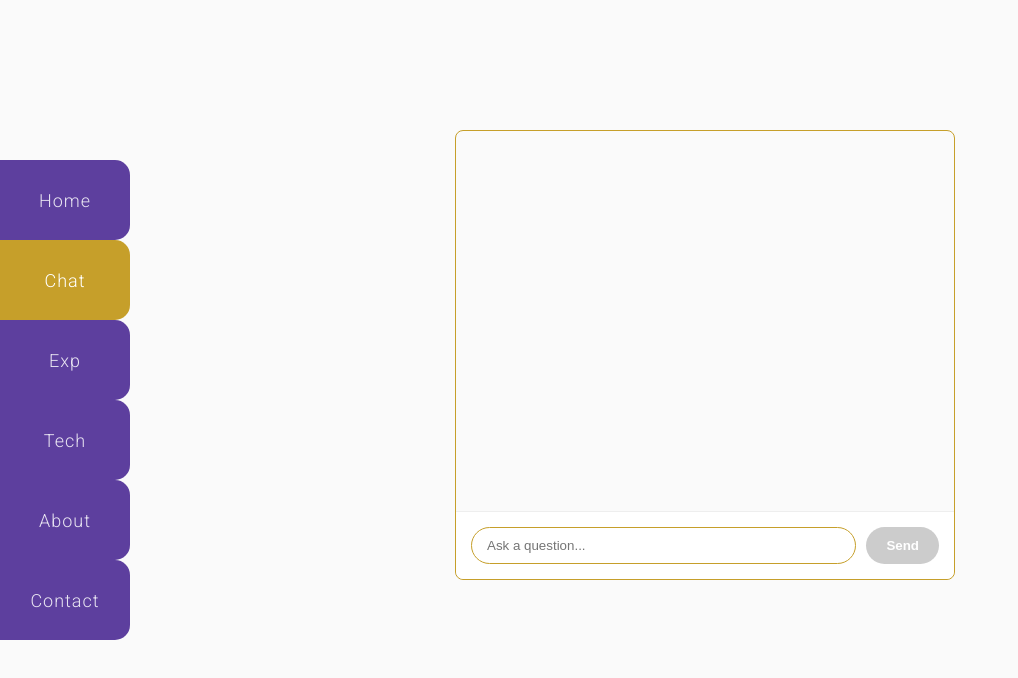
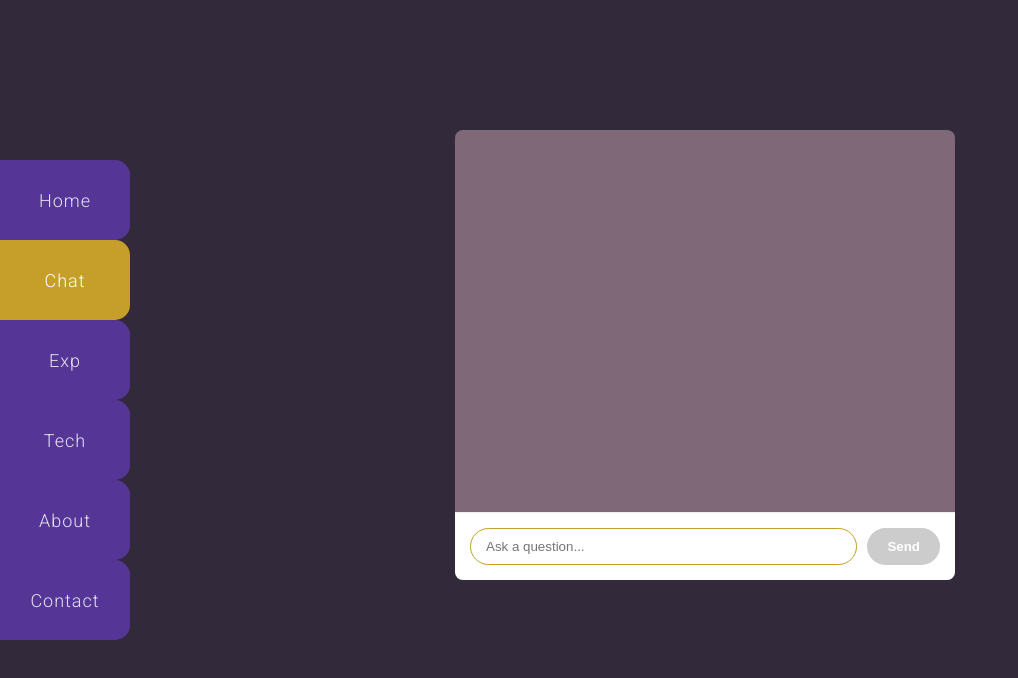
Before and after one commit to coding24seven/portfolio-v2, a React (Vite) app: page /chat in a window 1280 px wide. Shown: the top 678 px of the page, without its empty margins (0-1018 px from the left). Built offline with nearby package versions, Linux system fonts and the light colour scheme; a web font is replaced by a local one.

Commit message:
play around with colors for chat

```diff
--- a/src/components/chat/Bubble.tsx
+++ b/src/components/chat/Bubble.tsx
@@ -12,9 +12,9 @@ const bubbleStyles = (isQuestion: boolean) => ({
   fontSize: '1.6rem',
   lineHeight: 1.5,
   alignSelf: isQuestion ? 'flex-end' : 'flex-start',
-  backgroundColor: isQuestion ? colors.hexVioletAlpha : '#f0f0f0',
+  backgroundColor: isQuestion ? colors.hexVioletAlpha : colors.hexGold,
   borderRadius: '18px',
-  color: isQuestion ? 'white' : colors.rgbBlackFont,
+  color: 'white',
   borderBottomRightRadius: isQuestion ? '2px' : '18px',
   borderBottomLeftRadius: isQuestion ? '18px' : '2px',
 });
--- a/src/components/chat/ChatBox.tsx
+++ b/src/components/chat/ChatBox.tsx
@@ -23,12 +23,11 @@ const ChatWrapper = styled.div`
   margin: 0 auto;
   font-family:
     -apple-system, BlinkMacSystemFont, 'Segoe UI', Roboto, sans-serif;
-  border: 1px solid ${colors.hexGold};
   border-radius: 8px;
   display: flex;
   flex-direction: column;
   height: 450px;
-  background-color: #fafafa;
+  background-color: #7f6878;
 `;
 
 export default function ChatBox() {
--- a/src/pages/chat/Chat.tsx
+++ b/src/pages/chat/Chat.tsx
@@ -7,7 +7,7 @@ function getCss() {
   return {
     minHeight: '100vh',
     padding: '13rem 3rem 3rem 16rem',
-    backgroundColor: '#fafafa',
+    backgroundColor: '#32293b',
     [`@media (max-width: ${em(1100)}em)`]: {
       padding: '10.7rem 3rem 3rem 3rem',
     },
```
